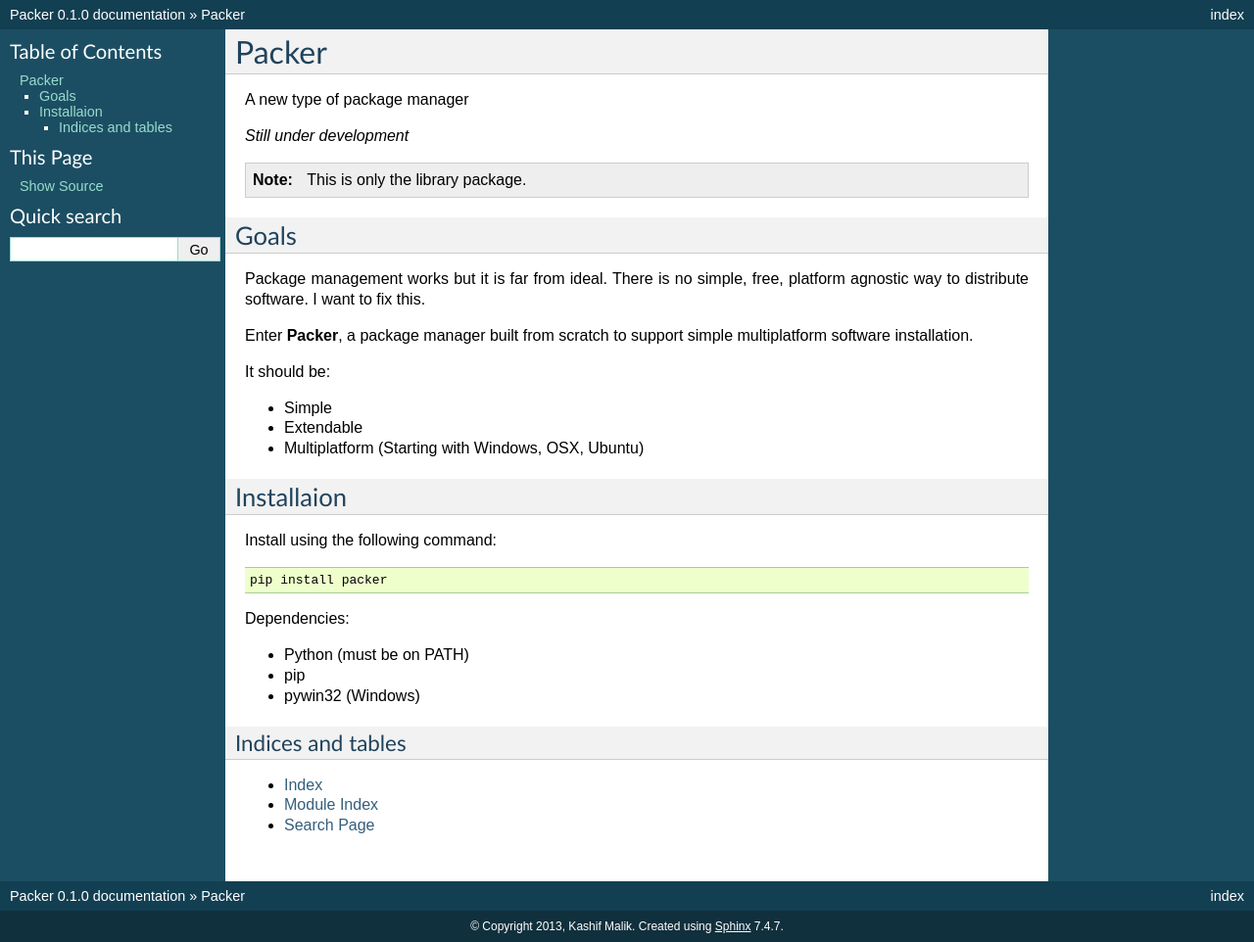
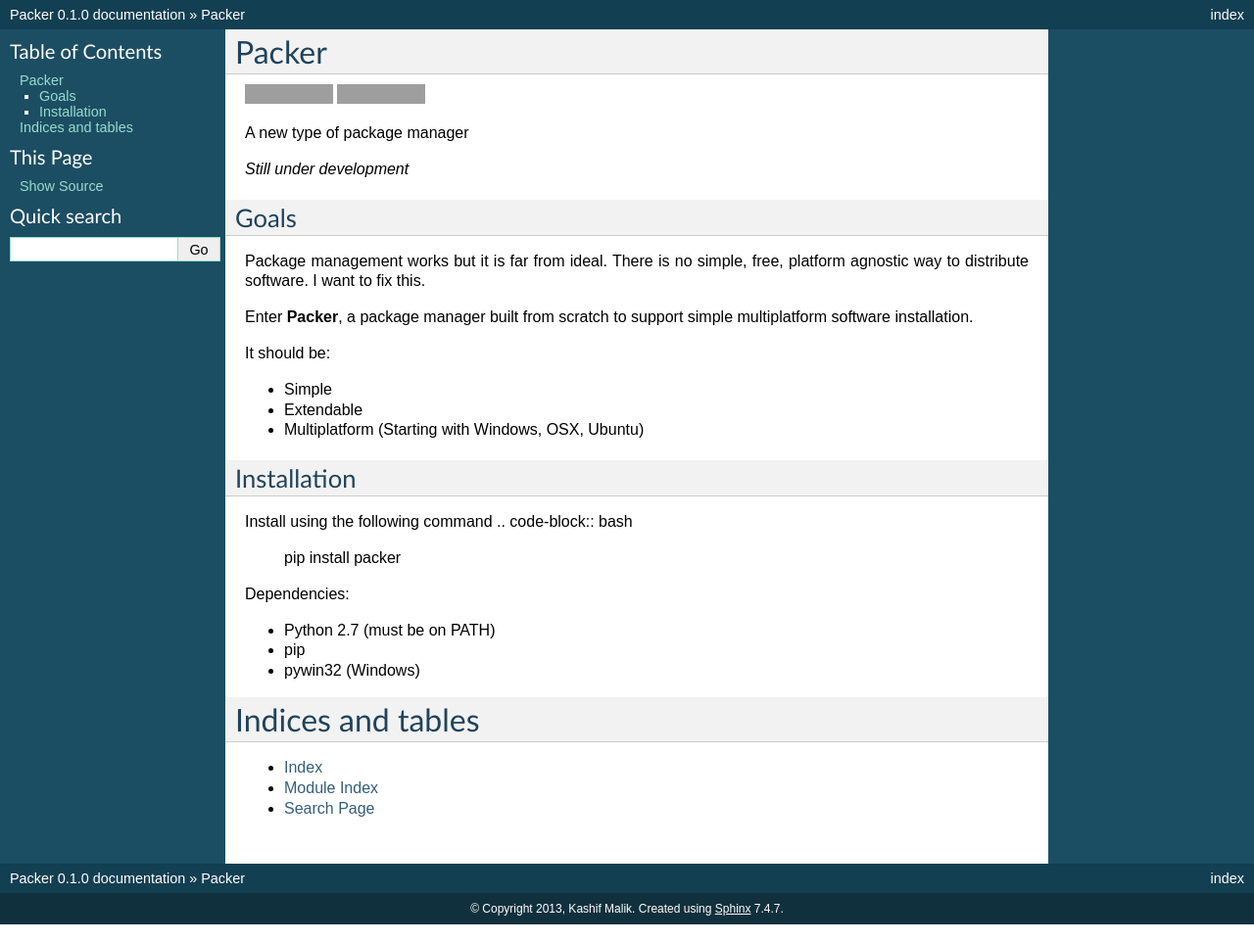
Before and after one commit to genba/packer, a Sphinx documentation site: the page built from docs/index.rst, in a window 1280 px wide. Shown: the whole page at 98% size. Built offline with Sphinx 7.4.7, drawn with Linux system fonts in a browser that asks for light colours; grey boxes are pictures that could not be loaded.

Commit message:
Update docs index

```diff
--- a/docs/index.rst
+++ b/docs/index.rst
@@ -4,20 +4,22 @@
    contain the root `toctree` directive.
 
 
-******
 Packer
-******
+======
+
+.. image:: https://badge.fury.io/py/packer.png
+    :target: http://badge.fury.io/py/packer
+
+.. image:: https://travis-ci.org/kalail/packer.png
+	:target: https://travis-ci.org/kalail/packer
 
 A new type of package manager
 
 *Still under development*
 
-.. note:: This is only the library package.
 
-
-=====
 Goals
-=====
+-----
 
 Package management works but it is far from ideal. There is no simple,
 free, platform agnostic way to distribute software. I want to fix this.
@@ -32,18 +34,17 @@
 * Multiplatform (Starting with Windows, OSX, Ubuntu)
 
 
-===========
-Installaion
-===========
+Installation
+------------
 
-Install using the following command::
+Install using the following command .. code-block:: bash
 
     pip install packer
 
 
 Dependencies:
 
-* Python (must be on PATH)
+* Python 2.7 (must be on PATH)
 * pip
 * pywin32 (Windows)
 
```
